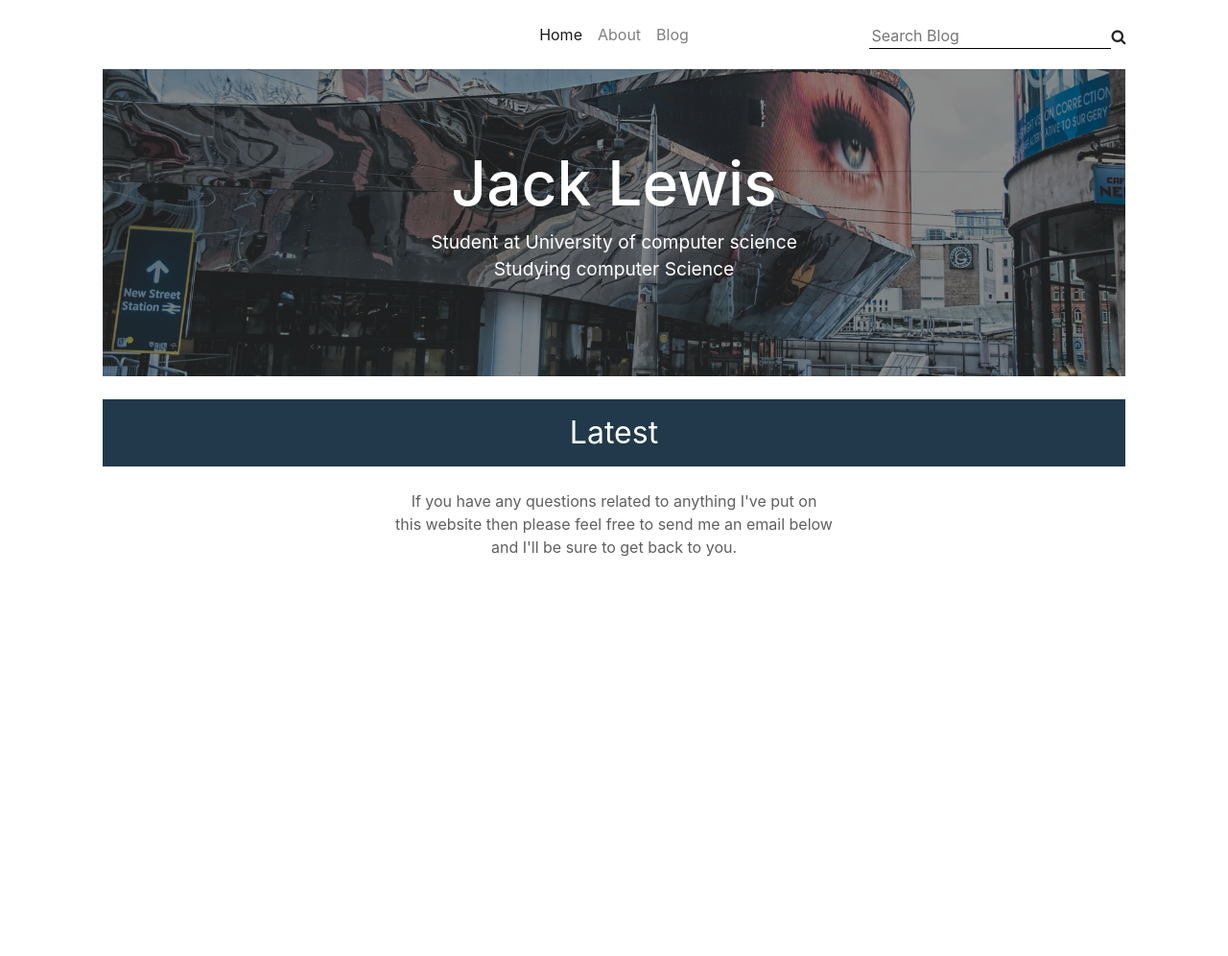
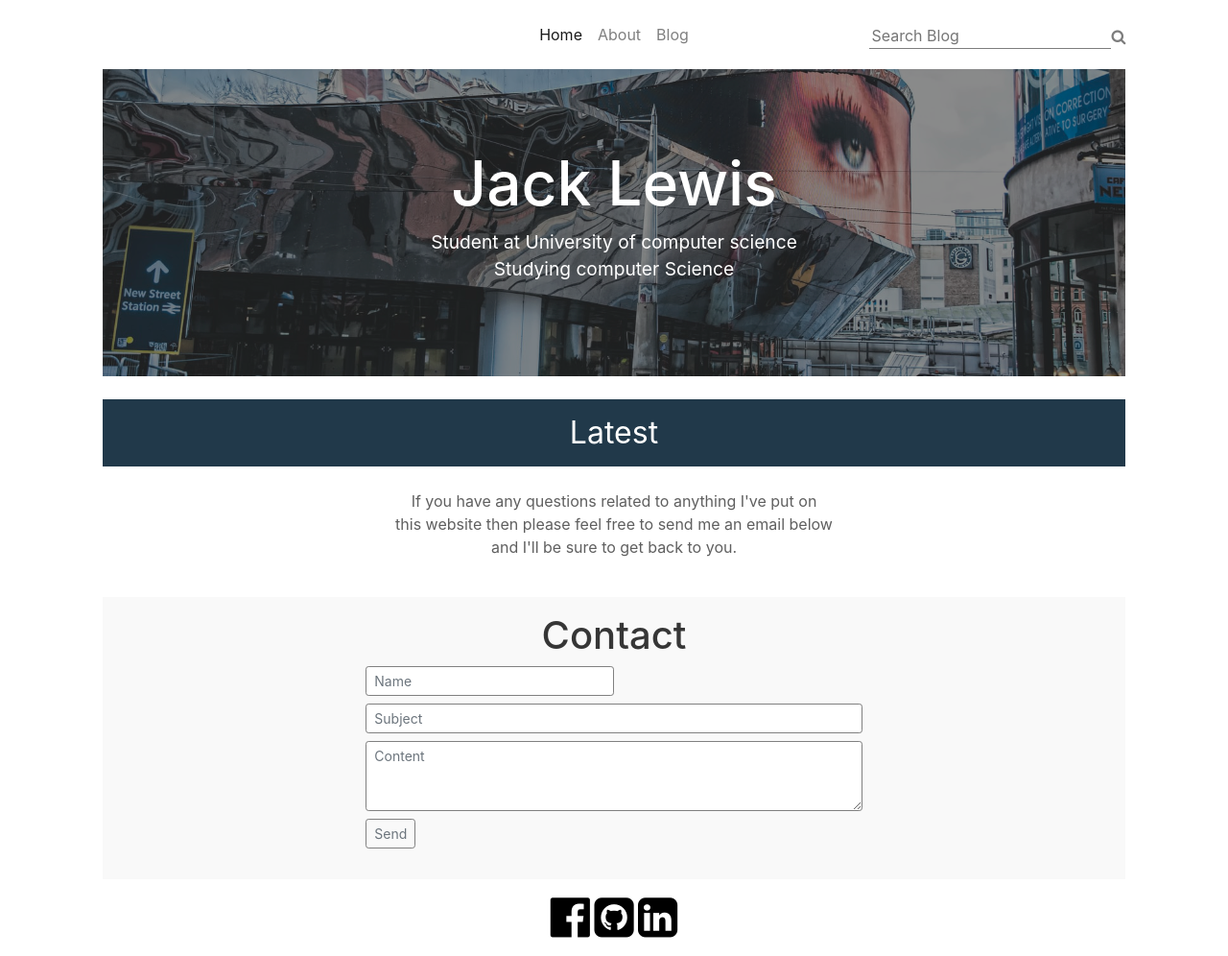
Before and after one commit to jackloo2809/summer-project, a Django app: page / in a window 1280 px wide. Shown: the whole page at 96% size. Before the commit the page ends 580 px from the top, so only its background shows below. Run offline with Django 3.2, Linux system fonts and the light colour scheme; data that the repository does not hold is empty; some libraries are stand-ins or nearby versions.

Commit message:
first page almost done

```diff
--- a/blog/static/css/home.css
+++ b/blog/static/css/home.css
@@ -13,10 +13,13 @@
         outline: 0;
         background: transparent;
         -webkit-appearance: none;
+        border-radius: 0;
+        border-bottom: 1px solid #7d7d7d;
+        transition: border-color .5s;
+}
 
-    border-radius: 0;
-        border-bottom: 1px solid black;
-        transition: border-color .5s;
+#search-icon{
+    color: #7d7d7d;
 }
 
 #search-bar:focus{
@@ -77,3 +80,17 @@
 .latest p{
     font-size: 0.8rem;
 }
+
+
+/*------------------Email------------------*/
+.email{
+    background-color: #F9F9F9;
+}
+
+.grey-border{
+    border-color: #808080;
+}
+
+.links a{
+    color:black;
+}
--- a/blog/templates/homepage.html
+++ b/blog/templates/homepage.html
@@ -14,19 +14,16 @@
 
             <!--------------------------- NAVBAR-------------------------------->
             <div class="row py-2">
-                <!-------------------Seach Bar--------------------------->
-
-
+                <!-------------------Seach Bar-------------------------->
                 <div class="col-md-10 offset-md-1 position-relative">
                     <div class="position-absolute my-2 " style="right: 0;">
                         <form class="form-group my-2 d-flex px-3 px-md-0" action="{% url 'blog' %}" method="GET">
-                            <input id="search-bar" placeholder="Search Blog">
-                            <button id="search-btn"><span class="fa fa-search"></span></button>
+                            <input id="search-bar" name="title" placeholder="Search Blog">
+                            <button id="search-btn" type="submit"><span class="fa fa-search" id="search-icon"></span></button>
                         </form>
                     </div>
 
                     <nav class="navbar navbar-expand-md navbar-light px-0 col-4 offset-md-4">
-
                         <button class="navbar-toggler" type="button" data-toggle="collapse" data-target="#navbarSupportedContent">
                             <span class="navbar-toggler-icon"></span>
                         </button>
@@ -38,10 +35,10 @@
                             </ul>
                         </div>
                     </nav>
-
                 </div>
             </div>
 
+            <!-------------------------Feature--------------------------------->
             <div class="row">
                 <div class="col-md-10 offset-md-1 mb-4 banner ">
                     <div class="header">
@@ -55,7 +52,6 @@
               <!----------------------Latest----------------------------------->
             <div class="row">
                 <div class="col-md-10 offset-md-1 latest d-flex flex-column">
-
                     <h1 class="mx-auto my-3">Latest</h1>
                         <div class="d-md-inline-flex justify-content-center">
                             {% for post in posts%}
@@ -68,9 +64,6 @@
                             </div>
                             {% endfor %}
                         </div>
-
-
-
                 </div>
             </div>
 
@@ -83,10 +76,30 @@
                         and I'll be sure to get back to you.</p>
                 </div>
             </div>
+
+
+            <!----------------------Email Form------------------------------->
+
             <div class="row">
+                  <div class="col-md-10 offset-md-1 email p-3">
+                      <h1 class="text-center" style="color:#363636;">Contact</h1>
+                      <form>
+                        <input class="form-control form-control-sm my-2 col-md-3 offset-md-3 grey-border" type="text" placeholder="Name">
+                        <input class="form-control form-control-sm my-2 col-md-6 offset-md-3 grey-border" type="text" placeholder="Subject">
+                        <textarea class="form-control form-control-sm my-2 col-md-6 offset-md-3 grey-border" id="exampleFormControlTextarea1" rows="3" placeholder="Content"></textarea>
+                        <button type="button" class="btn btn-outline-secondary offset-md-3 btn-sm grey-border">Send</button>
+                    </form>
+                  </div>
+            </div>
 
+            <div class="row">
+                <div class="col-md-10 offset-md-1 text-center links my-3">
+                    <a href="#"><i class="fa fa-facebook-official fa-3x" aria-hidden="true"></i></a>
+                    <a href="#"><i class="fa fa-github-square fa-3x" aria-hidden="true"></i></a>
+                    <a href="#"><i class="fa fa-linkedin-square fa-3x" aria-hidden="true"></i></a>
                 </div>
 
             </div>
+        </div>
     </body>
 </html>
--- a/blog/views.py
+++ b/blog/views.py
@@ -10,7 +10,7 @@ def home(request):
 
 def blog(request):
     posts = Post.objects.filter(published_date__lte=timezone.now()).order_by('published_date')
-
+    print(request.POST)
     """
     #----------------- FILTER --------------------
     myfilter = Blog_filter(request.GET, queryset=posts)
@@ -28,7 +28,7 @@ def blog(request):
     page_obj = p.get_page(page_number)
     """
 
-    return render(request, 'blog.html', {'posts': posts, 'myfilter': myfilter, 'order': orderVal, 'paginator':p,'page_obj': page_obj})
+    return render(request, 'blog.html', {'posts': posts,})
 
 def profile(request):
     return render(request, 'profile.html', {})
```
Lines whose indentation alone changed are shown as unchanged.
